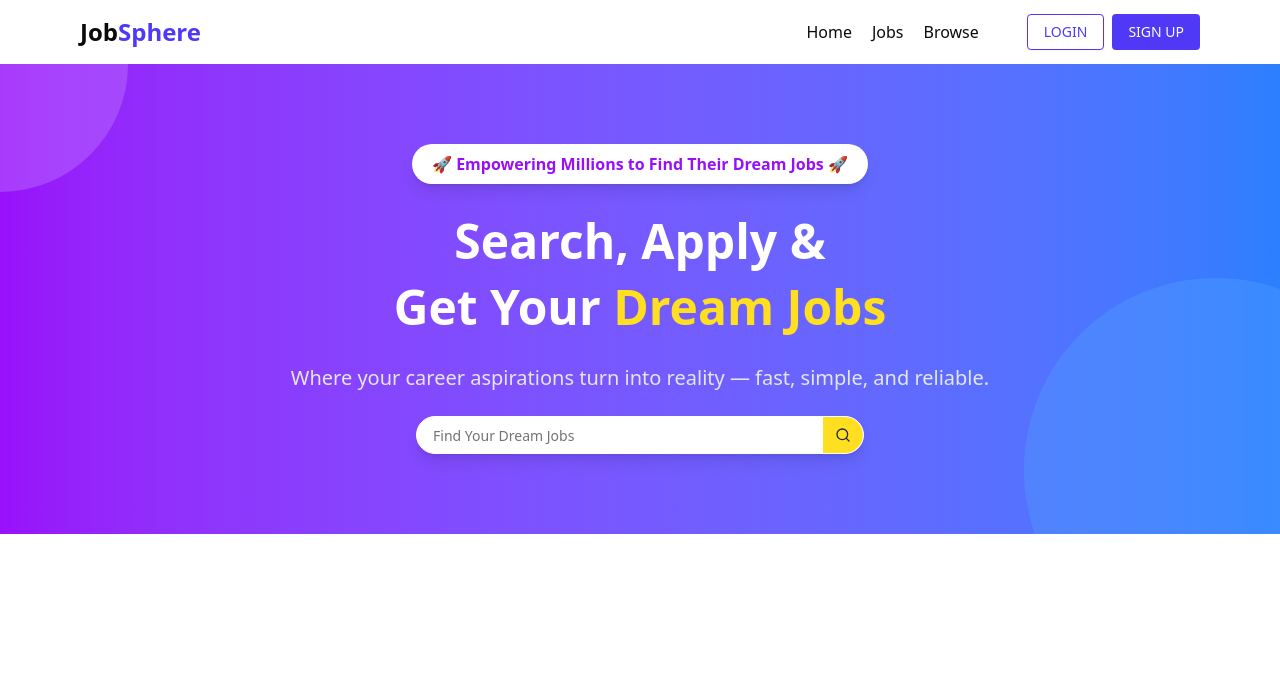
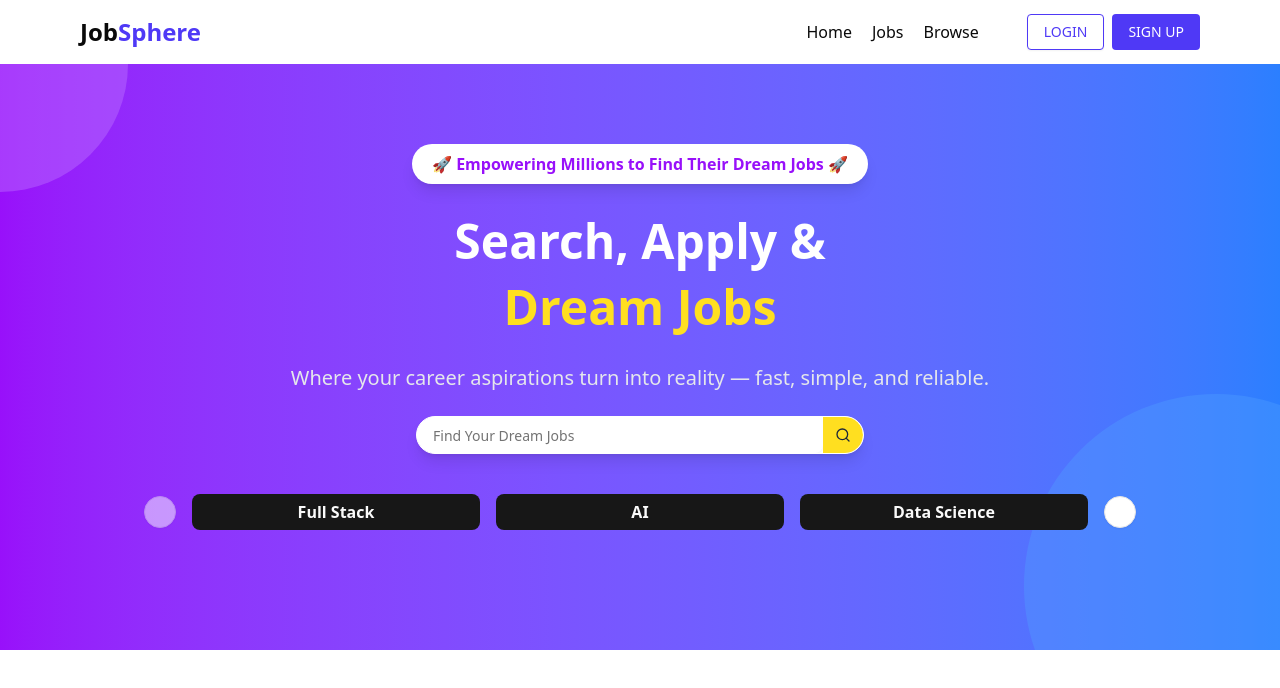
Before and after one commit to rahulsaha2005/jobportal, a React (Vite) app in the folder frontened/: page / in a window 1280 px wide. Shown: the top 688 px of the page. Built offline with nearby package versions, Linux system fonts and the light colour scheme.

Commit message:
adding category carousel

```diff
--- a/frontened/package.json
+++ b/frontened/package.json
@@ -20,6 +20,7 @@
     "axios": "^1.13.2",
     "class-variance-authority": "^0.7.1",
     "clsx": "^2.1.1",
+    "embla-carousel-react": "^8.6.0",
     "lucide-react": "^0.553.0",
     "next-themes": "^0.4.6",
     "react": "^19.2.0",
--- /dev/null
+++ b/frontened/src/components/CategoryCarousel.jsx
@@ -0,0 +1,41 @@
+import React from "react";
+import {
+  Carousel,
+  CarouselContent,
+  CarouselItem,
+  CarouselPrevious,
+  CarouselNext,
+} from "./ui/carousel";
+import { Button } from "./ui/button";
+
+export default function CategoryCarousel() {
+  const categories = [
+    "Full Stack",
+    "AI",
+    "Data Science",
+    "UI/UX",
+    "DevOps",
+    "Blockchain",
+    "Cybersecurity",
+    "Cloud Computing",
+    "Mobile Development",
+    "Product Management",
+  ];
+  return (
+    <div>
+      <Carousel className="w-full max-w-4xl mx-auto  my-10">
+        <CarouselContent>
+          {categories.map((cat, index) => (
+            <CarouselItem key={index} className=" md:basis-1/2  lg:basis-1/3 ">
+              <Button className="w-full text-1xl font-semibold">
+                {cat}
+              </Button>
+            </CarouselItem>
+          ))}
+        </CarouselContent>
+        <CarouselPrevious></CarouselPrevious>
+        <CarouselNext></CarouselNext>
+      </Carousel>
+    </div>
+  );
+}
--- a/frontened/src/components/HeroSection.jsx
+++ b/frontened/src/components/HeroSection.jsx
@@ -5,10 +5,6 @@
 
 export default function HeroSection() {
   return (
-    <div className="relative text-center bg-linear-to-r from-purple-600 to-blue-500 text-white py-20 px-4 overflow-hidden">
-      {/* Decorative circles */}
-      <div className="absolute -top-32 -left-32 w-64 h-64 bg-purple-400 rounded-full opacity-30 animate-pulse"></div>
-      <div className="absolute -bottom-32 -right-32 w-96 h-96 bg-blue-400 rounded-full opacity-20 animate-pulse"></div>
 
       <div className="relative z-10 flex flex-col gap-6 max-w-3xl mx-auto">
         {/* Tagline badge */}
@@ -18,7 +14,7 @@
 
         {/* Heading */}
         <h1 className="text-3xl md:text-5xl font-bold leading-snug">
-          Search, Apply & <br /> Get Your{" "}
+          Search, Apply & <br />
           <span className="text-yellow-300">Dream Jobs</span>
         </h1>
 
@@ -38,7 +34,7 @@
             <Search className="h-5 w-5 text-gray-800" />
           </Button>
         </div>
-      </div>
+
     </div>
   );
 }
--- a/frontened/src/components/Home.jsx
+++ b/frontened/src/components/Home.jsx
@@ -1,14 +1,21 @@
 import React from "react";
 import { Navbar } from "./shared/navbar";
 import HeroSection from "./HeroSection";
+import CategoryCarousel from "./CategoryCarousel";
 export default function Home() {
   // user=true;
   return (
     <>
-      <HeroSection/>
-      {/* <CategoryCaroused/> */}
-      {/* <LatestJobs/> */}
-      {/* <Footer/> */}
+      <div className="relative text-center bg-linear-to-r from-purple-600 to-blue-500 text-white py-20 px-4 overflow-hidden">
+        {/* Decorative circles */}
+        <div className="absolute -top-32 -left-32 w-64 h-64 bg-purple-400 rounded-full opacity-30 animate-pulse"></div>
+        <div className="absolute -bottom-32 -right-32 w-96 h-96 bg-blue-400 rounded-full opacity-20 animate-pulse"></div>
+
+        <HeroSection />
+        <CategoryCarousel />
+        {/* <LatestJobs/> */}
+        {/* <Footer/> */}
+      </div>
     </>
   );
 }
--- a/frontened/src/components/shared/Navbar.jsx
+++ b/frontened/src/components/shared/Navbar.jsx
@@ -3,7 +3,7 @@
 import { Popover, PopoverContent, PopoverTrigger } from "../ui/popover.jsx";
 import { Avatar, AvatarImage } from "../ui/avatar.jsx";
 import { LogOut, User2, Menu, X } from "lucide-react";
-import { Link } from "react-router-dom";
+import { Link, useNavigate } from "react-router-dom";
 export const Navbar = ({ User, setUser }) => {
   // if User logged in->show User icon
   // else show login logout button
@@ -12,7 +12,7 @@
   // it show hamburgericon for menu open and X for crossing that icon and hidding
   //menu
   const [isMobileMenuOpen, setIsMobileMenuOpen] = useState(false);
-
+  const navigate = useNavigate();
   // using shade ui cn i used avtar and popover for profile view
   const popContent = (
     <Popover>
@@ -97,7 +97,7 @@
         <div className="hidden md:flex items-center gap-12">
           <ul className="flex font-medium items-center gap-5">
             <li className="hover:text-indigo-600 cursor-pointer transition-colors duration-200">
-              Home
+              <Link to="/">Home</Link>
             </li>
             <li className="hover:text-indigo-600 cursor-pointer transition-colors duration-200">
               Jobs
@@ -126,7 +126,7 @@
         <div className="md:hidden px-4 pb-4 space-y-3">
           <ul className="flex flex-col gap-2">
             <li className="hover:text-indigo-600 cursor-pointer transition-colors duration-200">
-              Home
+              <Link to="/">Home</Link>
             </li>
             <li className="hover:text-indigo-600 cursor-pointer transition-colors duration-200">
               Jobs
--- /dev/null
+++ b/frontened/src/components/ui/carousel.jsx
@@ -0,0 +1,194 @@
+import * as React from "react"
+import useEmblaCarousel from "embla-carousel-react";
+import { ArrowLeft, ArrowRight } from "lucide-react"
+
+import { cn } from "@/lib/utils"
+import { Button } from "@/components/ui/button"
+
+const CarouselContext = React.createContext(null)
+
+function useCarousel() {
+  const context = React.useContext(CarouselContext)
+
+  if (!context) {
+    throw new Error("useCarousel must be used within a <Carousel />")
+  }
+
+  return context
+}
+
+function Carousel({
+  orientation = "horizontal",
+  opts,
+  setApi,
+  plugins,
+  className,
+  children,
+  ...props
+}) {
+  const [carouselRef, api] = useEmblaCarousel({
+    ...opts,
+    axis: orientation === "horizontal" ? "x" : "y",
+  }, plugins)
+  const [canScrollPrev, setCanScrollPrev] = React.useState(false)
+  const [canScrollNext, setCanScrollNext] = React.useState(false)
+
+  const onSelect = React.useCallback((api) => {
+    if (!api) return
+    setCanScrollPrev(api.canScrollPrev())
+    setCanScrollNext(api.canScrollNext())
+  }, [])
+
+  const scrollPrev = React.useCallback(() => {
+    api?.scrollPrev()
+  }, [api])
+
+  const scrollNext = React.useCallback(() => {
+    api?.scrollNext()
+  }, [api])
+
+  const handleKeyDown = React.useCallback((event) => {
+    if (event.key === "ArrowLeft") {
+      event.preventDefault()
+      scrollPrev()
+    } else if (event.key === "ArrowRight") {
+      event.preventDefault()
+      scrollNext()
+    }
+  }, [scrollPrev, scrollNext])
+
+  React.useEffect(() => {
+    if (!api || !setApi) return
+    setApi(api)
+  }, [api, setApi])
+
+  React.useEffect(() => {
+    if (!api) return
+    onSelect(api)
+    api.on("reInit", onSelect)
+    api.on("select", onSelect)
+
+    return () => {
+      api?.off("select", onSelect)
+    };
+  }, [api, onSelect])
+
+  return (
+    <CarouselContext.Provider
+      value={{
+        carouselRef,
+        api: api,
+        opts,
+        orientation:
+          orientation || (opts?.axis === "y" ? "vertical" : "horizontal"),
+        scrollPrev,
+        scrollNext,
+        canScrollPrev,
+        canScrollNext,
+      }}>
+      <div
+        onKeyDownCapture={handleKeyDown}
+        className={cn("relative", className)}
+        role="region"
+        aria-roledescription="carousel"
+        data-slot="carousel"
+        {...props}>
+        {children}
+      </div>
+    </CarouselContext.Provider>
+  );
+}
+
+function CarouselContent({
+  className,
+  ...props
+}) {
+  const { carouselRef, orientation } = useCarousel()
+
+  return (
+    <div
+      ref={carouselRef}
+      className="overflow-hidden"
+      data-slot="carousel-content">
+      <div
+        className={cn(
+          "flex",
+          orientation === "horizontal" ? "-ml-4" : "-mt-4 flex-col",
+          className
+        )}
+        {...props} />
+    </div>
+  );
+}
+
+function CarouselItem({
+  className,
+  ...props
+}) {
+  const { orientation } = useCarousel()
+
+  return (
+    <div
+      role="group"
+      aria-roledescription="slide"
+      data-slot="carousel-item"
+      className={cn(
+        "min-w-0 shrink-0 grow-0 basis-full",
+        orientation === "horizontal" ? "pl-4" : "pt-4",
+        className
+      )}
+      {...props} />
+  );
+}
+
+function CarouselPrevious({
+  className,
+  variant = "outline",
+  size = "icon",
+  ...props
+}) {
+  const { orientation, scrollPrev, canScrollPrev } = useCarousel()
+
+  return (
+    <Button
+      data-slot="carousel-previous"
+      variant={variant}
+      size={size}
+      className={cn("absolute size-8 rounded-full", orientation === "horizontal"
+        ? "top-1/2 -left-12 -translate-y-1/2"
+        : "-top-12 left-1/2 -translate-x-1/2 rotate-90", className)}
+      disabled={!canScrollPrev}
+      onClick={scrollPrev}
+      {...props}>
+      <ArrowLeft />
+      <span className="sr-only">Previous slide</span>
+    </Button>
+  );
+}
+
+function CarouselNext({
+  className,
+  variant = "outline",
+  size = "icon",
+  ...props
+}) {
+  const { orientation, scrollNext, canScrollNext } = useCarousel()
+
+  return (
+    <Button
+      data-slot="carousel-next"
+      variant={variant}
+      size={size}
+      className={cn("absolute size-8 rounded-full", orientation === "horizontal"
+        ? "top-1/2 -right-12 -translate-y-1/2"
+        : "-bottom-12 left-1/2 -translate-x-1/2 rotate-90", className)}
+      disabled={!canScrollNext}
+      onClick={scrollNext}
+      {...props}>
+      <ArrowRight />
+      <span className="sr-only">Next slide</span>
+    </Button>
+  );
+}
+
+export { Carousel, CarouselContent, CarouselItem, CarouselPrevious, CarouselNext };
```
Also changed, not shown: 1 other file (tests, documents, lock files or other folders).
